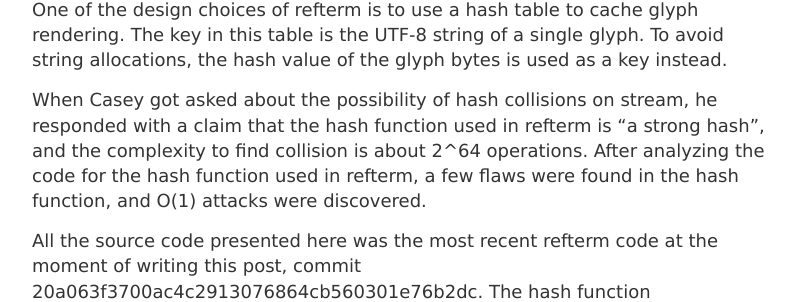
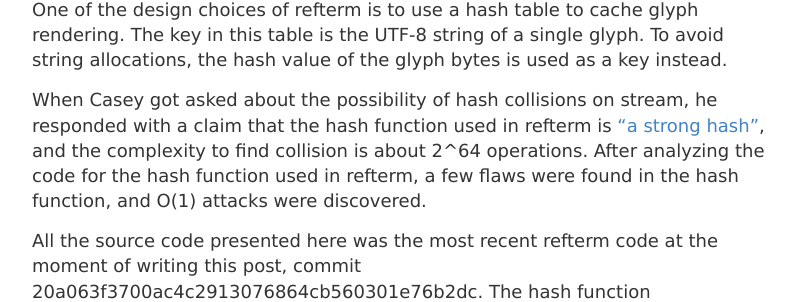
Before and after one commit to m1el/m1el.github.io, a Jekyll site: the page built from _posts/2021-10-30-refterm-hash.md, in a window 1280 px wide and 900 px high. Shown: the part 346-648 px from the top of the window, without its empty margins (238-1040 px from the left). Built offline with Jekyll 4.4.1, drawn with Linux system fonts in a browser that asks for light colours; part of the change alters nothing that is shown.

```diff
--- a/_posts/2021-10-30-refterm-hash.md
+++ b/_posts/2021-10-30-refterm-hash.md
@@ -15,7 +15,7 @@ The key in this table is the UTF-8 string of a single glyph.  To avoid string
 allocations, the hash value of the glyph bytes is used as a key instead.
 
 When Casey got asked about the possibility of hash collisions on stream,
-he responded with a claim that the hash function used in refterm is "a strong hash",
+he responded with a claim that the hash function used in refterm is ["a strong hash"][stream-quote],
 and the complexity to find collision is about 2^64 operations.
 After analyzing the code for the hash function used in refterm, a few flaws
 were found in the hash function, and O(1) attacks were discovered.
@@ -348,6 +348,7 @@ The attack code is available here: [github.com/m1el/refterm-hash-break][refterm-
 The mitigations are available here: [github.com/cmuratori/refterm/pull/40][refterm-pr].
 
 
+[stream-quote]: https://www.twitch.tv/videos/1185903786?t=0h16m52s
 [refterm-git]: https://github.com/cmuratori/refterm/ "Refterm v2, a reference terminal renderer"
 [refterm-hash]: https://github.com/cmuratori/refterm/blob/20a063f3700ac4c2913076864cb560301e76b2dc/refterm_example_source_buffer.c#L166-L227
 [refterm-commit]: https://github.com/cmuratori/refterm/blob/20a063f3700ac4c2913076864cb560301e76b2dc/refterm_example_source_buffer.c#L213-L217
```
